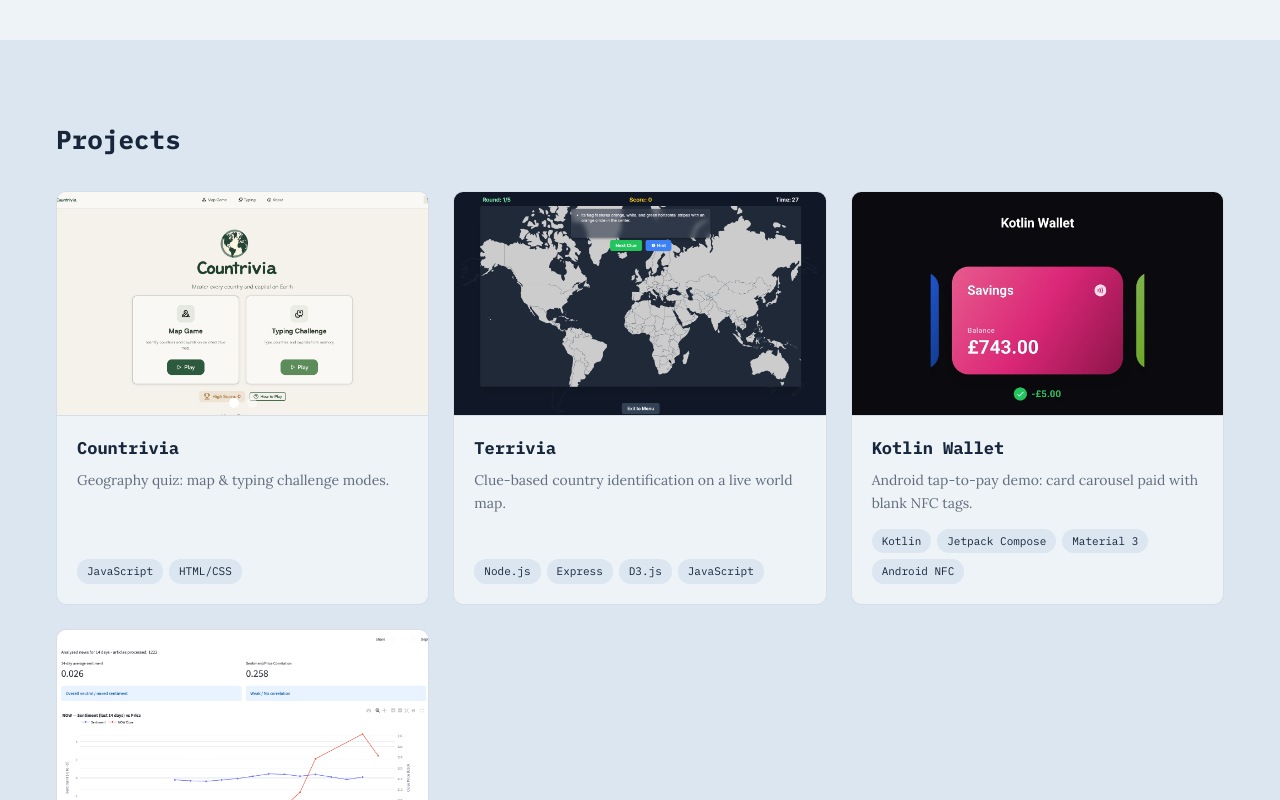
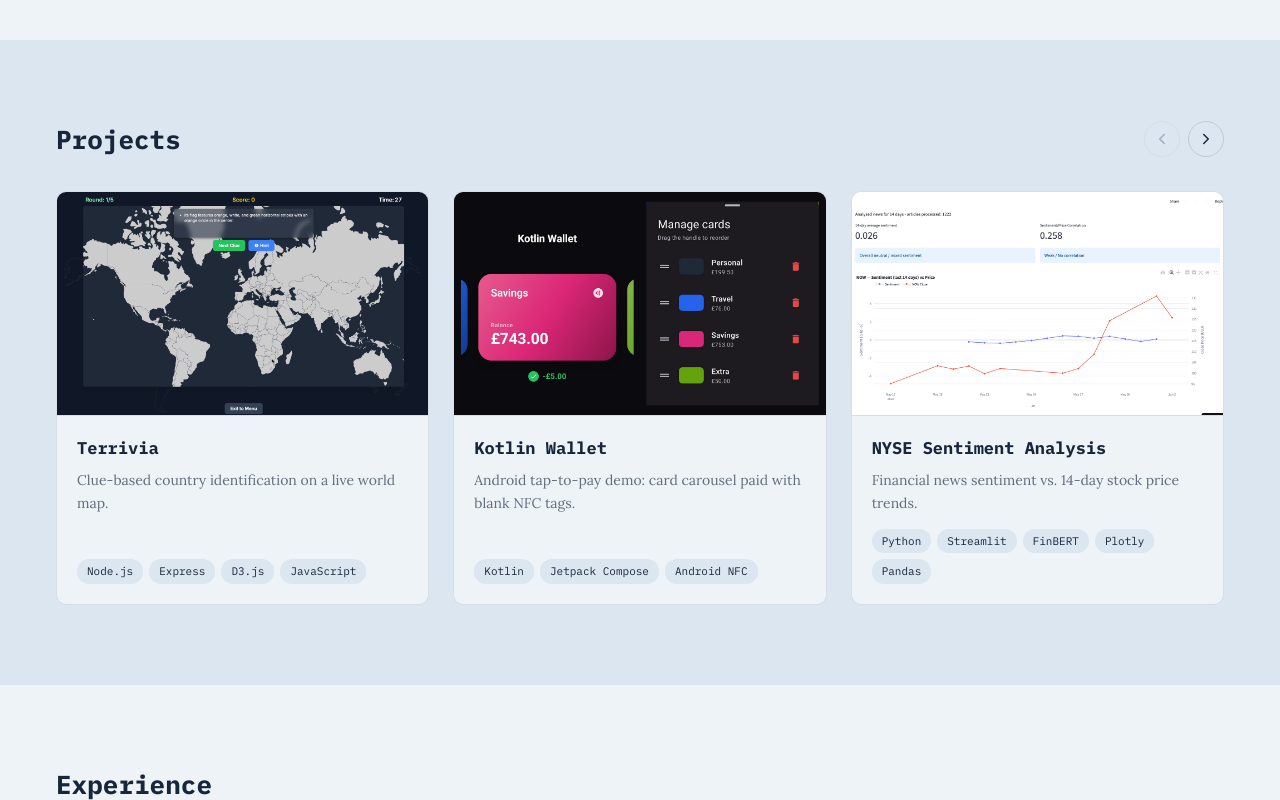
Before and after one commit to AdamWilkinson0/webportfolio, a React (Create React App) app: page / in a window 1280 px wide. Shown: the part 540-1340 px from the top of the page. Built offline with nearby package versions, Linux system fonts and the light colour scheme.

Commit message:
Make projects section a carousel and pair Kotlin Wallet screenshots

```diff
--- a/src/components/Projects.js
+++ b/src/components/Projects.js
@@ -1,4 +1,5 @@
-import React, { useState } from 'react';
+import React, { useEffect, useState } from 'react';
+import { FiChevronLeft, FiChevronRight } from 'react-icons/fi';
 
 const ProjectCard = ({ name, tagline, technologies, images, link }) => {
   const [activeImg, setActiveImg] = useState(0);
@@ -8,7 +9,7 @@ const ProjectCard = ({ name, tagline, technologies, images, link }) => {
       href={link}
       target="_blank"
       rel="noopener noreferrer"
-      className="group bg-baltic-bg rounded-[10px] overflow-hidden border border-baltic-ink/10 flex flex-col cursor-pointer transition-all duration-300 hover:-translate-y-2 hover:rotate-[-0.6deg] hover:shadow-[0_16px_34px_rgba(23,38,58,0.2)]"
+      className="group h-full bg-baltic-bg rounded-[10px] overflow-hidden border border-baltic-ink/10 flex flex-col cursor-pointer transition-all duration-300 hover:-translate-y-2 hover:rotate-[-0.6deg] hover:shadow-[0_16px_34px_rgba(23,38,58,0.2)]"
     >
       <div className="relative">
         <img
@@ -49,15 +50,15 @@ const ProjectCard = ({ name, tagline, technologies, images, link }) => {
   );
 };
 
+const getItemsPerView = () => {
+  if (typeof window === 'undefined') return 3;
+  if (window.innerWidth >= 1024) return 3;
+  if (window.innerWidth >= 768) return 2;
+  return 1;
+};
+
 const Projects = () => {
   const projects = [
-    {
-      name: 'Countrivia',
-      tagline: 'Geography quiz: map & typing challenge modes.',
-      technologies: ['JavaScript', 'HTML/CSS'],
-      images: ['/images/countrivia-1.png', '/images/countrivia-2.png'],
-      link: 'https://countriviaa.netlify.app',
-    },
     {
       name: 'Terrivia',
       tagline: 'Clue-based country identification on a live world map.',
@@ -68,7 +69,7 @@ const Projects = () => {
     {
       name: 'Kotlin Wallet',
       tagline: 'Android tap-to-pay demo: card carousel paid with blank NFC tags.',
-      technologies: ['Kotlin', 'Jetpack Compose', 'Material 3', 'Android NFC'],
+      technologies: ['Kotlin', 'Jetpack Compose', 'Android NFC'],
       images: ['/images/kotlin-wallet.png'],
       link: 'https://github.com/AdamWilkinson0/kotlinWallet',
     },
@@ -79,16 +80,84 @@ const Projects = () => {
       images: ['/images/nyse-1.png', '/images/nyse-2.png'],
       link: 'https://github.com/AdamWilkinson0/Stock-News-Sentiment-Analysis',
     },
+    {
+      name: 'Countrivia',
+      tagline: 'Geography quiz: map & typing challenge modes.',
+      technologies: ['JavaScript', 'HTML/CSS'],
+      images: ['/images/countrivia-1.png', '/images/countrivia-2.png'],
+      link: 'https://countriviaa.netlify.app',
+    },
   ];
+
+  const [itemsPerView, setItemsPerView] = useState(getItemsPerView);
+  const [index, setIndex] = useState(0);
+  const [touchStartX, setTouchStartX] = useState(null);
+
+  useEffect(() => {
+    const onResize = () => setItemsPerView(getItemsPerView());
+    window.addEventListener('resize', onResize);
+    return () => window.removeEventListener('resize', onResize);
+  }, []);
+
+  const maxIndex = Math.max(0, projects.length - itemsPerView);
+
+  useEffect(() => {
+    setIndex((i) => Math.min(i, maxIndex));
+  }, [maxIndex]);
+
+  const move = (delta) => setIndex((i) => Math.min(Math.max(i + delta, 0), maxIndex));
+
+  const onTouchEnd = (e) => {
+    if (touchStartX === null) return;
+    const distance = touchStartX - e.changedTouches[0].clientX;
+    if (Math.abs(distance) > 50) move(distance > 0 ? 1 : -1);
+    setTouchStartX(null);
+  };
+
+  const arrowClass =
+    'w-9 h-9 flex items-center justify-center rounded-full border border-baltic-ink/15 text-baltic-ink transition-colors duration-200 hover:bg-baltic-bg disabled:opacity-30 disabled:cursor-not-allowed disabled:hover:bg-transparent';
 
   return (
     <section id="projects" className="bg-baltic-surface py-16 lg:py-20 px-6 sm:px-10 lg:px-14 scroll-mt-16">
       <div className="container mx-auto">
-        <h2 className="font-mono font-bold text-[26px] text-baltic-ink mb-8">Projects</h2>
-        <div className="grid grid-cols-1 md:grid-cols-2 lg:grid-cols-3 gap-6">
-          {projects.map((project, index) => (
-            <ProjectCard key={index} {...project} />
-          ))}
+        <div className="flex items-center justify-between mb-8">
+          <h2 className="font-mono font-bold text-[26px] text-baltic-ink">Projects</h2>
+          {maxIndex > 0 && (
+            <div className="flex gap-2">
+              <button
+                onClick={() => move(-1)}
+                disabled={index === 0}
+                className={arrowClass}
+                aria-label="Previous projects"
+              >
+                <FiChevronLeft size={18} />
+              </button>
+              <button
+                onClick={() => move(1)}
+                disabled={index === maxIndex}
+                className={arrowClass}
+                aria-label="Next projects"
+              >
+                <FiChevronRight size={18} />
+              </button>
+            </div>
+          )}
+        </div>
+        <div
+          className="overflow-hidden -mx-3 -my-3 py-3"
+          onTouchStart={(e) => setTouchStartX(e.touches[0].clientX)}
+          onTouchEnd={onTouchEnd}
+        >
+          <div
+            className="flex transition-transform duration-500 ease-out"
+            style={{ transform: `translateX(-${index * (100 / itemsPerView)}%)` }}
+          >
+            {projects.map((project, i) => (
+              <div key={i} className="flex-none px-3" style={{ width: `${100 / itemsPerView}%` }}>
+                <ProjectCard {...project} />
+              </div>
+            ))}
+          </div>
         </div>
       </div>
     </section>
```
Also changed, not shown: public/images/kotlin-wallet.png.
